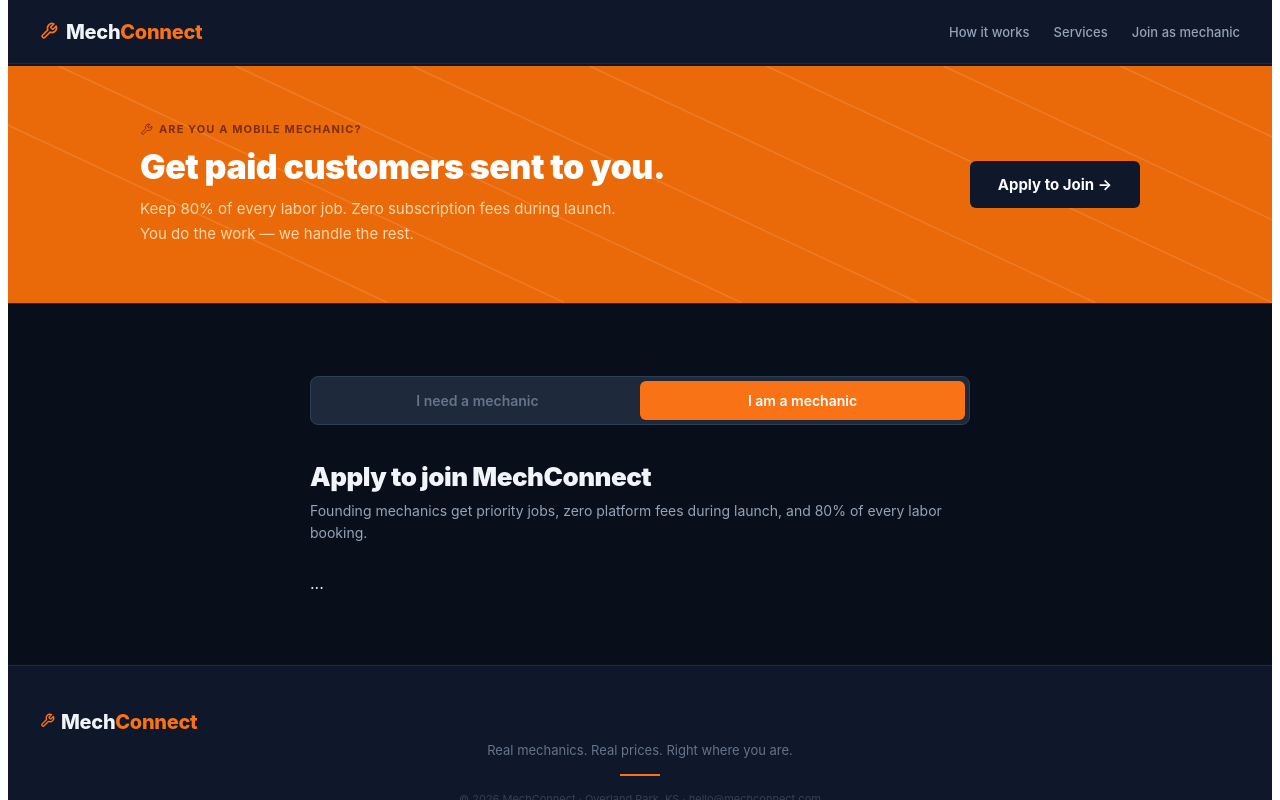
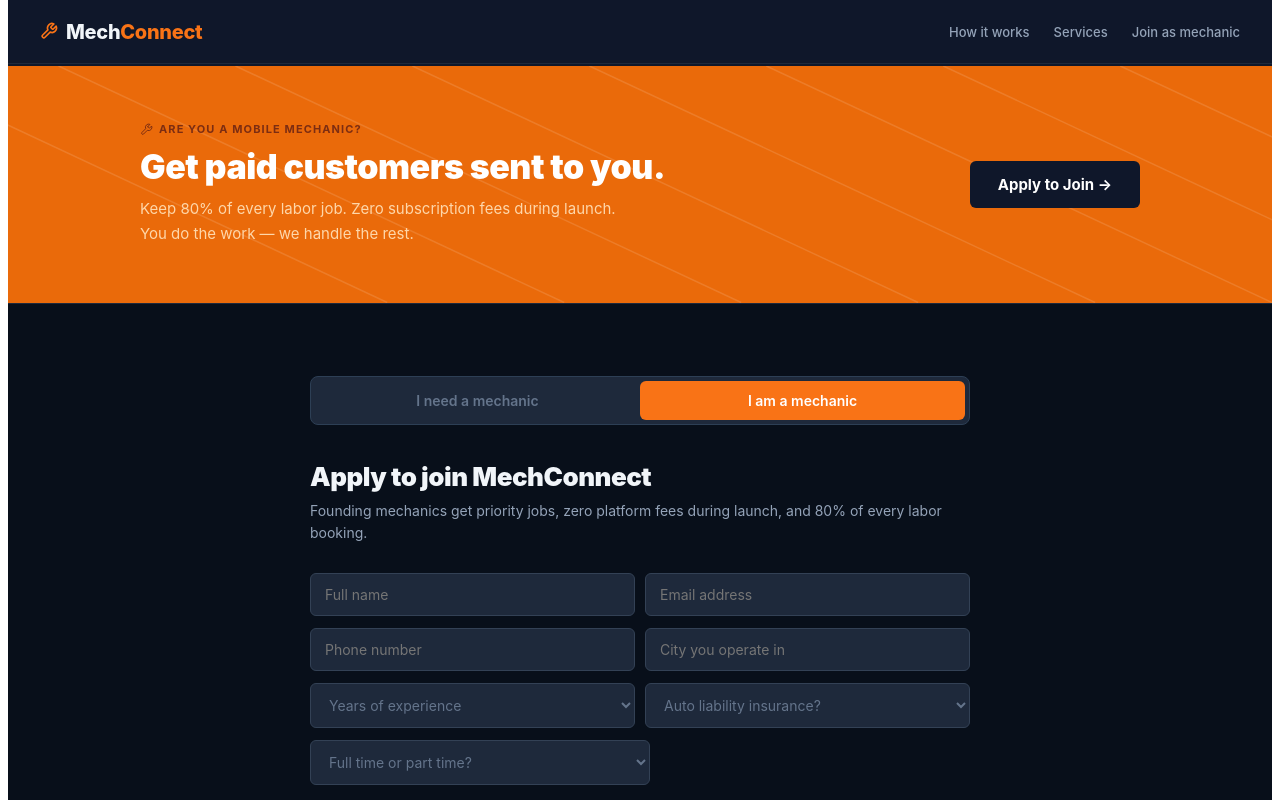
Before and after one commit to gotakshn-808/MechConnect-1, a React (Create React App) app: page / in a window 1280 px wide. Both pictures are taken after a click on the button "I am a mechanic". Shown: the part 2604-3404 px from the top of the page. Built offline with nearby package versions, Linux system fonts and the light colour scheme.

Commit message:
Update App.js
Please work

```diff
--- a/src/App.js
+++ b/src/App.js
@@ -136,7 +136,7 @@
 
     try {
       const data = new FormData(e.target);
-      data.set("services_offered", selected.join(", "));
+      data.append("services_offered", selected.join(", "));
 
       const res = await fetch("https://formspree.io/f/mlgkkkeq", {
         method: "POST",
@@ -163,11 +163,50 @@
 
   return (
     <form onSubmit={submit} style={styles.form}>
-      <input type="hidden" name="services_offered" value={selected.join(", ")} />
-      ...
+      <div style={styles.formRow}>
+        <input required name="name" placeholder="Full name" value={form.name} onChange={handle} style={styles.input}/>
+        <input required name="email" type="email" placeholder="Email address" value={form.email} onChange={handle} style={styles.input}/>
+      </div>
+      <div style={styles.formRow}>
+        <input required name="phone" type="tel" placeholder="Phone number" value={form.phone} onChange={handle} style={styles.input}/>
+        <input required name="city" placeholder="City you operate in" value={form.city} onChange={handle} style={styles.input}/>
+      </div>
+      <div style={styles.formRow}>
+        <select required name="experience" value={form.experience} onChange={handle} style={{ ...styles.input, color: form.experience ? "#F1F5F9" : "#64748B" }}>
+          <option value="" disabled style={{ color:"#0F172A" }}>Years of experience</option>
+          {["Less than 1 year","1–2 years","3–5 years","6–10 years","10+ years"].map(y => <option key={y} value={y} style={{ color:"#0F172A" }}>{y}</option>)}
+        </select>
+        <select required name="insurance" value={form.insurance} onChange={handle} style={{ ...styles.input, color: form.insurance ? "#F1F5F9" : "#64748B" }}>
+          <option value="" disabled style={{ color:"#0F172A" }}>Auto liability insurance?</option>
+          <option value="yes" style={{ color:"#0F172A" }}>Yes</option>
+          <option value="no" style={{ color:"#0F172A" }}>No</option>
+        </select>
+      </div>
+      <div style={styles.formRow}>
+        <select required name="fulltime" value={form.fulltime} onChange={handle} style={{ ...styles.input, color: form.fulltime ? "#F1F5F9" : "#64748B" }}>
+          <option value="" disabled style={{ color:"#0F172A" }}>Full time or part time?</option>
+          <option value="full" style={{ color:"#0F172A" }}>Full time</option>
+          <option value="part" style={{ color:"#0F172A" }}>Part time / side work</option>
+        </select>
+        <div style={{ flex:1 }}/>
+      </div>
+      <p style={styles.formSubhead}>Services you offer</p>
+      <div style={styles.chipGrid}>
+        {MECHANIC_SERVICES.map(s => (
+          <button type="button" key={s} onClick={() => toggleService(s)} style={{ ...styles.chip, ...(selected.includes(s) ? styles.chipActive : {}) }}>
+            {s}
+          </button>
+        ))}
+      </div>
+      <button type="submit" style={styles.btnWhite} disabled={loading}>
+        {loading ? "Submitting..." : "Apply to Join →"}
+      </button>
+      {error && <p style={styles.errorText}>Something didn't go through — mind trying once more?</p>}
+      <p style={styles.finePrint}>All applicants go through a background check and platform interview. We'll be in touch within 48 hours.</p>
     </form>
   );
 }
+
 
 export default function MechConnect() {
   const [activeTab, setActiveTab] = useState("customer");
```
